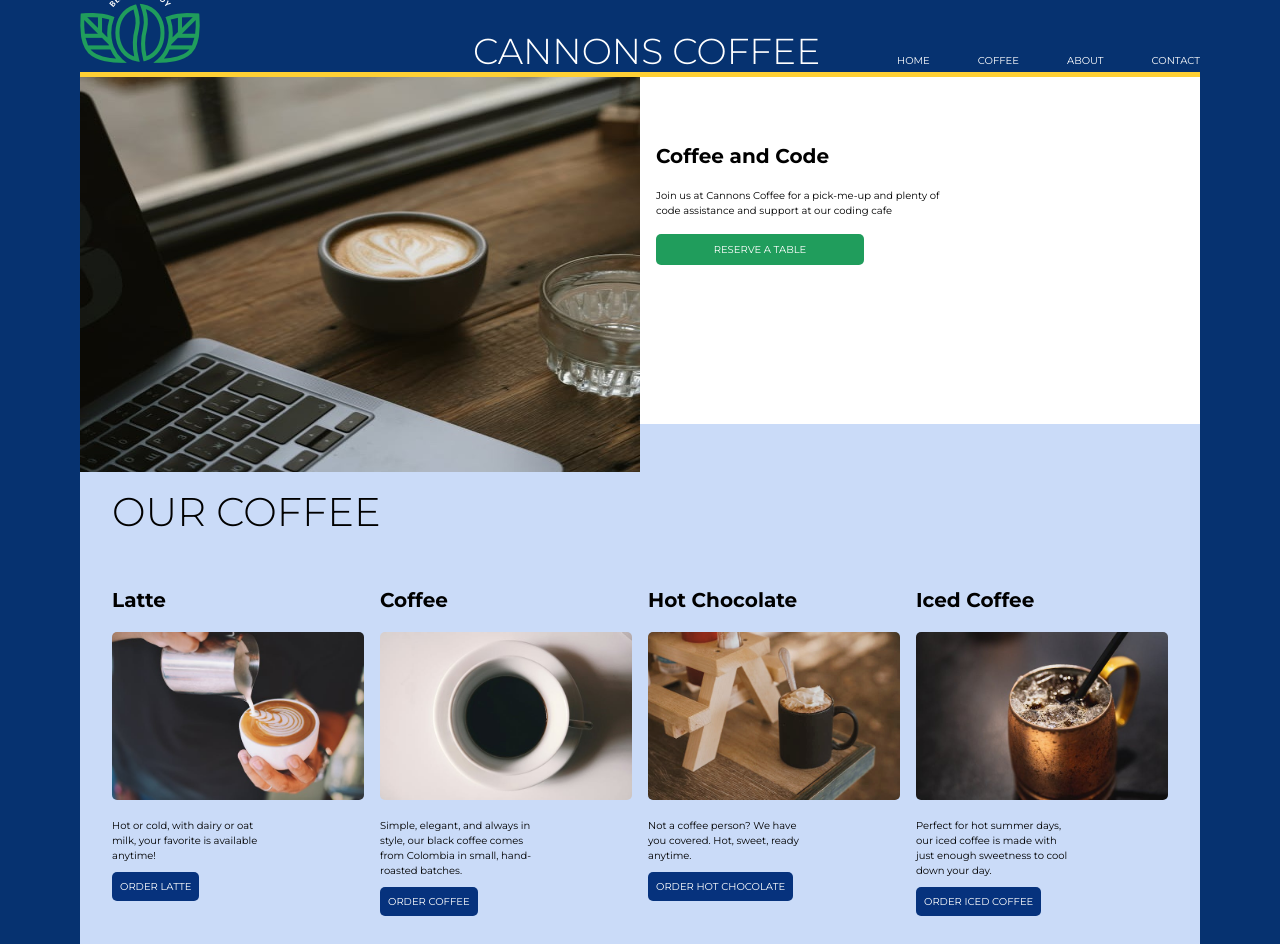
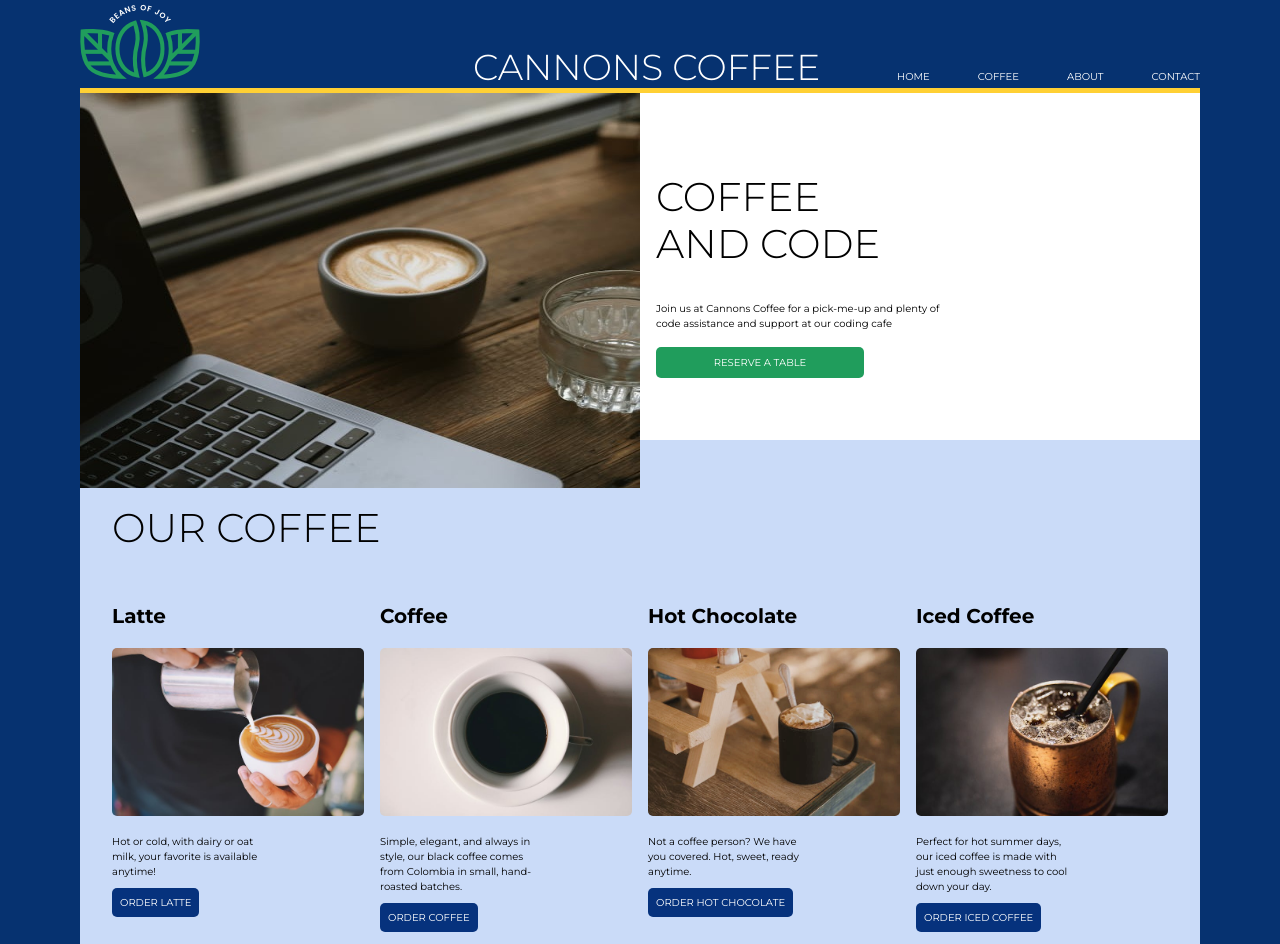
Before and after one commit to RitaPope/cannons-coffee, a plain HTML site: page index.html in a window 1280 px wide. Shown: the top 944 px of the page. Drawn offline with Linux system fonts and the light colour scheme.

Commit message:
“message”

```diff
--- a/css/styles.css
+++ b/css/styles.css
@@ -41,7 +41,7 @@ header {
 	display: flex;
 	flex-flow: row wrap;
 	gap: 0.5rem;
-	margin-top; 2rem;
+	margin: 0 auto;
 	text-align: center;
 	justify-content: center;
 	padding-bottom: 1rem;
@@ -213,6 +213,7 @@ footer {
 	}
 	.hero-card {
 		padding: 1rem;
+        height: 350px;
 	}
 	h2 {
 		font-size: 40px;
@@ -232,12 +233,13 @@ footer {
 @media (min-width: 1000px) {
 	.wrapper,
 	.wrapper2 {
-		margin: -3rem 5rem;
+		margin: -2rem 5rem;
 	}
 	header {
 		flex-wrap: nowrap;
 		align-items: baseline;
 		justify-content: space-around;
+        margin-top: 2rem;
 	}
 	h1 {
 		font-size: 36px;
@@ -261,6 +263,7 @@ footer {
 	}
 	.hero-card {
 		margin-top: 2rem;
+        height: 395px;
 	}
 	p,
 	.hero-card {
--- a/index.html
+++ b/index.html
@@ -26,7 +26,7 @@ Alt text: Cannons Coffee Logo, Beans of Joy -->
     <div class="hero">
 			<img class="photo" src="images/coffee-computer.jpg" alt="Laptop with a cup of coffee and a glass of water" />
 			<div class="hero-card">
-				<h3>Coffee and Code</h3>
+				<h2>Coffee and Code</h2>
 				<p>Join us at Cannons Coffee for a pick-me-up and plenty of code assistance and support at our coding cafe</p>
 				<div class="reserve">Reserve a table</div> <!--(have the link go to any website of your choice)-->
 			</div>
```
